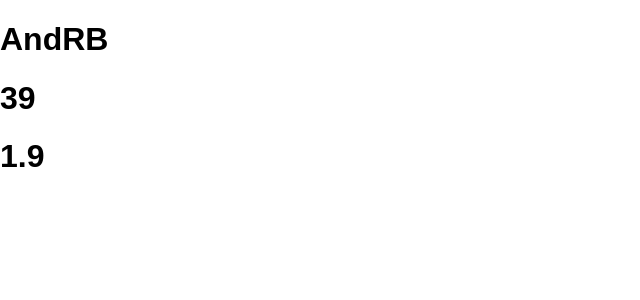
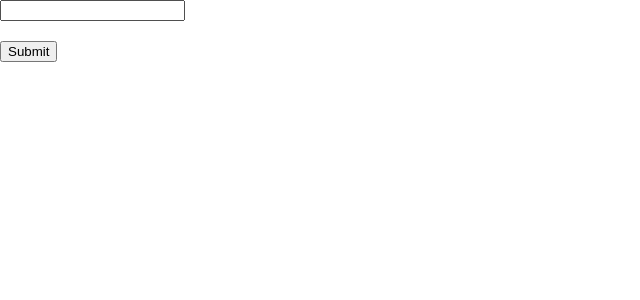
Before and after one commit to andrebronca/react01, a React (Create React App) app: page / in a window 1280 px wide. Shown: the top 300 px of the page, without its empty margins (0-640 px from the left). Built offline with nearby package versions, Linux system fonts and the light colour scheme.

Commit message:
Utilizando eventos

```diff
--- /dev/null
+++ b/src/Events.js
@@ -0,0 +1,66 @@
+import React, { Component } from 'react'
+
+class Events extends Component {
+    constructor(props){
+        super(props)
+        this.state = {
+            name: '',
+            data: []
+        }
+        this.updateInputName = this.updateInputName.bind(this)
+        this.clickEvent = this.clickEvent.bind(this)
+        this.deleteEvent = this.deleteEvent.bind(this)
+    }
+
+    updateInputName(e){
+        return this.setState({
+            name: e.target.value
+        })
+    }
+
+    clickEvent(e){
+        this.state.data.push(this.state.name)
+
+        return this.setState({
+            name: ''
+        })
+
+    }
+
+    deleteEvent(item){
+        const newState = this.state.data
+        if (newState.indexOf(item) > -1 ){
+            newState.splice(newState.indexOf(item), 1)  //removendo
+
+            this.setState({
+                data: newState
+            })
+        }
+    }
+
+    render(){
+        const { data } = this.state
+        const itens = data.map((item) => {
+                return <li key={item}>
+                    {item.toString()} &nbsp;
+                    <button type="button"
+                        onClick={this.deleteEvent.bind(this,item)} >Delete</button>
+                </li>
+            })
+        return (
+            <div>
+                <input type="text" name="name"
+                    value={this.state.name}
+                    onChange={this.updateInputName}/>
+                <h2>{this.state.name}</h2>
+                <button type="button" onClick={this.clickEvent}>Submit</button>
+
+                <ul>
+                    {itens}
+                </ul>
+            </div>
+        )
+    }
+}
+
+export default Events
--- a/src/index.js
+++ b/src/index.js
@@ -9,9 +9,11 @@
 
 import HelloWorld from './HelloWorld'
 import PropsValidation from './PropsValidation'
+import Events from './Events'
 
 ReactDOM.render(
     // <HelloWorld txt = 'Lidando com props' />,
-    <PropsValidation name="AndRB" age="39" height="1.9" />,
+    // <PropsValidation name="AndRB" age="39" height="1.9" />,
+    <Events />,
     document.getElementById("root")
 )
```
